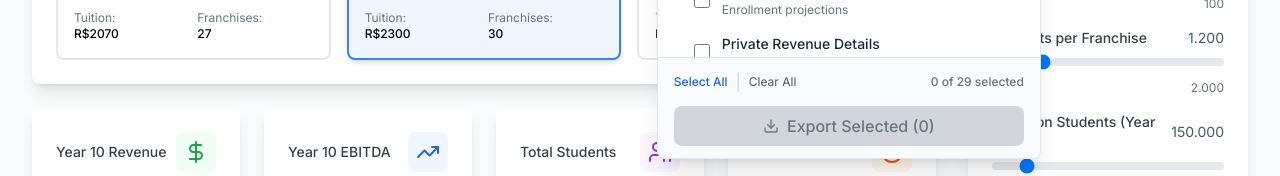
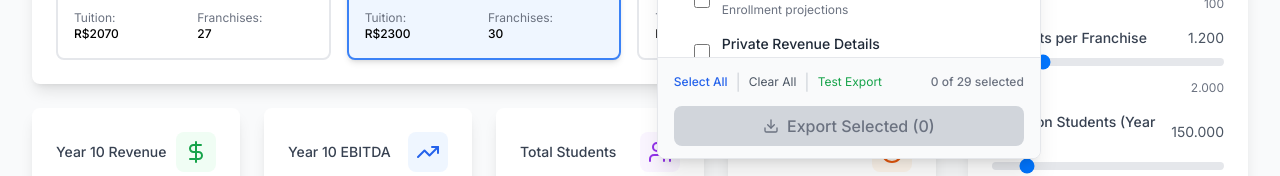
Before and after one commit to Rruiz270/ai-school-financial-app, a React (Vite) app: page / in a window 1280 px wide. Both pictures are taken after a click on the button "Export". Shown: the part 437-613 px from the top of the page. Built offline with nearby package versions, Linux system fonts and the light colour scheme; the HTML template or start-up script is replaced by a standard one.

Commit message:
Add test export button to debug export functionality

```diff
--- a/src/components/ExportButton.jsx
+++ b/src/components/ExportButton.jsx
@@ -101,14 +101,26 @@ const ExportButton = ({
       return;
     }
 
+    // Store options before clearing state
+    const optionsToExport = [...selectedOptions];
+
+    // Close dropdown and clear selections first
+    setIsOpen(false);
+    setSelectedOptions([]);
+
+    // Then trigger export with stored options
     if (onExport) {
-      console.log('Calling onExport with:', selectedOptions);
-      onExport(selectedOptions);
+      console.log('Calling onExport with:', optionsToExport);
+      try {
+        onExport(optionsToExport);
+      } catch (error) {
+        console.error('Error in onExport:', error);
+        alert('Export error: ' + error.message);
+      }
     } else {
       console.error('onExport callback is not defined!');
+      alert('Export callback not defined');
     }
-    setIsOpen(false);
-    setSelectedOptions([]);
   };
 
   const categoryColors = {
@@ -230,6 +242,16 @@ const ExportButton = ({
                 >
                   Clear All
                 </button>
+                <span className="text-gray-300">|</span>
+                <button
+                  onClick={() => {
+                    console.log('Test export button clicked');
+                    testExport();
+                  }}
+                  className="text-xs text-green-600 hover:text-green-800"
+                >
+                  Test Export
+                </button>
               </div>
               <span className="text-xs text-gray-500 font-medium">
                 {selectedOptions.length} of {exportOptions.length} selected
@@ -253,6 +275,41 @@ const ExportButton = ({
     </div>
   );
 };
+
+// Simple test export function
+export const testExport = () => {
+  try {
+    console.log('Testing simple export...');
+    const wb = XLSX.utils.book_new();
+    const ws = XLSX.utils.json_to_sheet([
+      { Test: 'Hello', Value: 123 },
+      { Test: 'World', Value: 456 }
+    ]);
+    XLSX.utils.book_append_sheet(wb, ws, 'Test');
+    const buffer = XLSX.write(wb, { bookType: 'xlsx', type: 'array' });
+    const blob = new Blob([buffer], { type: 'application/vnd.openxmlformats-officedocument.spreadsheetml.sheet' });
+
+    const url = window.URL.createObjectURL(blob);
+    const a = document.createElement('a');
+    a.href = url;
+    a.download = 'test_export.xlsx';
+    document.body.appendChild(a);
+    a.click();
+    document.body.removeChild(a);
+    window.URL.revokeObjectURL(url);
+    console.log('Test export complete!');
+    return true;
+  } catch (e) {
+    console.error('Test export failed:', e);
+    alert('Test export failed: ' + e.message);
+    return false;
+  }
+};
+
+// Make testExport available in browser console for debugging
+if (typeof window !== 'undefined') {
+  window.testExport = testExport;
+}
 
 // Excel Export Utility Functions
 export const exportToExcel = (sheets, filename = 'export') => {
```
